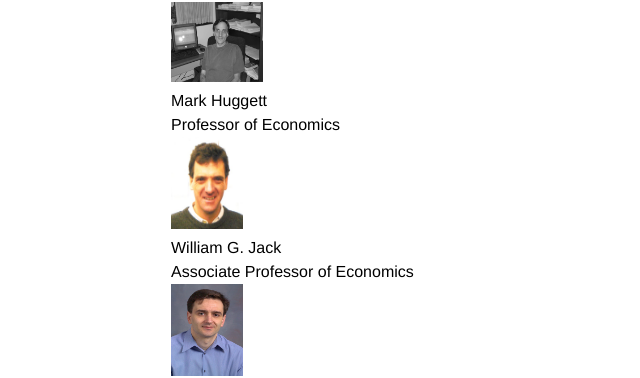
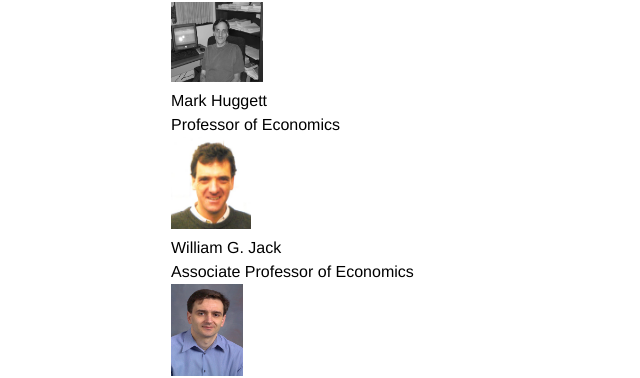
Before and after one commit to georgetown-econ/gcer, a Jekyll site: the page built from fellows.html, in a window 1280 px wide. Shown: the part 2855-3233 px from the top of the page, without its empty margins (229-869 px from the left). Built offline with Jekyll 4.4.1, drawn with Linux system fonts in a browser that asks for light colours.

Commit message:
Change image size of Prof. Mayda's image.

```diff
--- a/_data/departmental_fellows.yml
+++ b/_data/departmental_fellows.yml
@@ -120,7 +120,7 @@
 
 - name: "William G. Jack"
   image: "jack.jpg"
-  width: 72
+  width: 80
   height: 92
   alt: "william jack"
   link: "http://explore.georgetown.edu/people/wgj/"
@@ -152,8 +152,8 @@
 
 - name: "Anna M Mayda"
   image: "Mayda_Anna Maria_amm23..jpg"
-  width: 92
-  height: 80
+  width: 100
+  height: 67
   alt: "Anna M   Mayda"
   link: "http://explore.georgetown.edu/people/amm223/"
   content: "Associate Professor of Economics"
```
Also changed, not shown: assets/images/staff/Mayda_Anna Maria_amm23..jpg.
